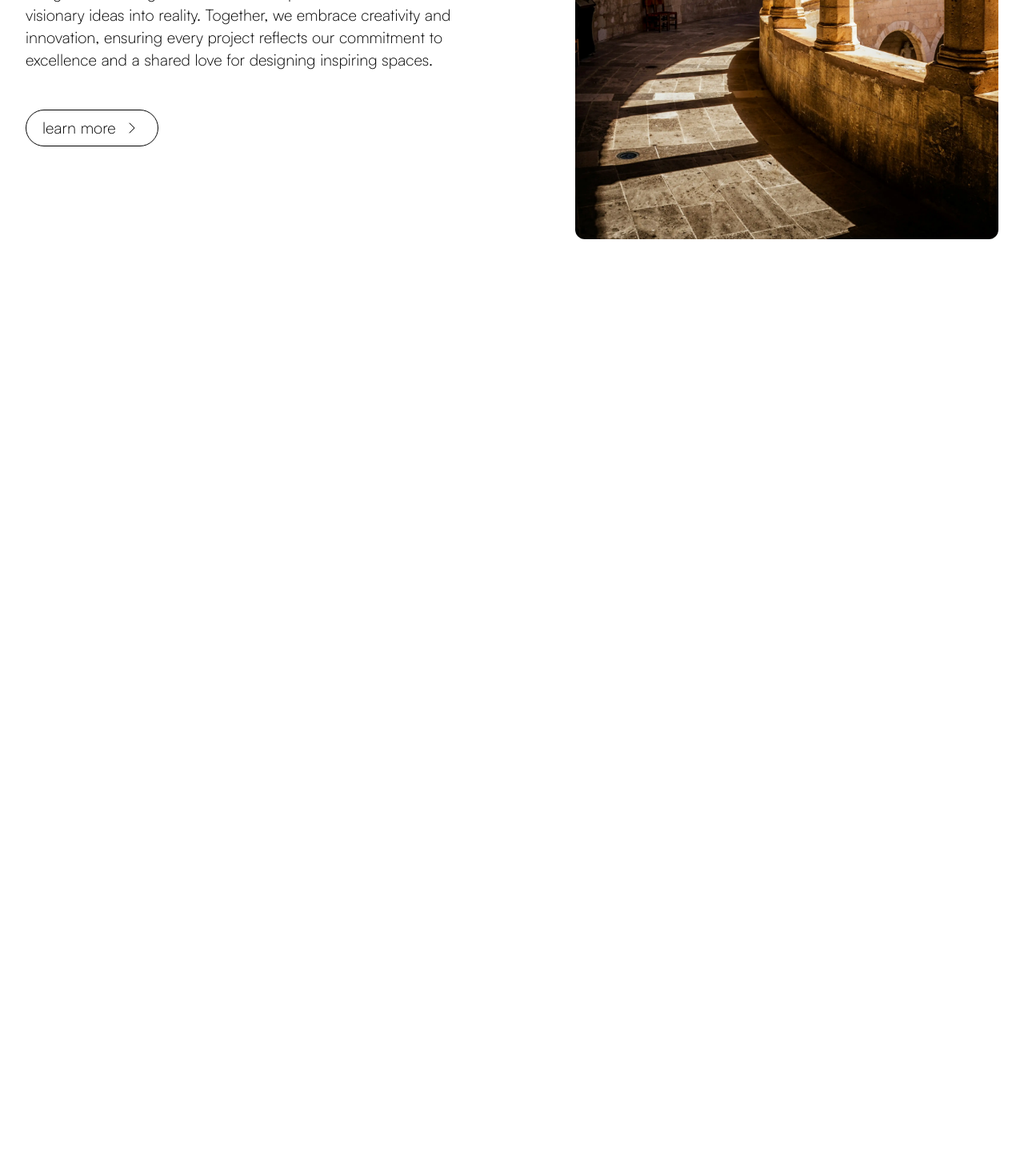
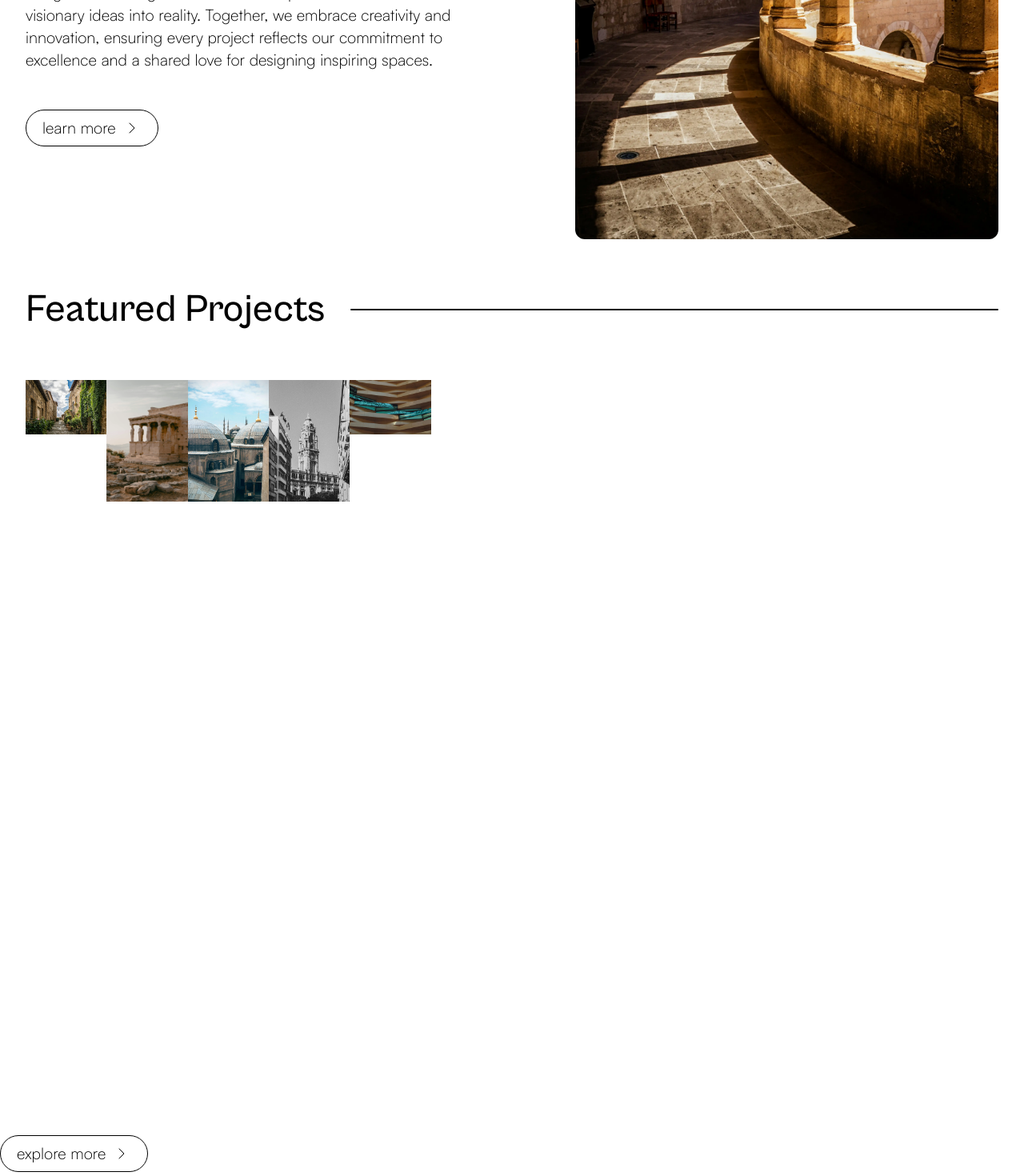
Before and after one commit to swayamsth/samplestudio, a React (Vite) app: page / in a window 1280 px wide. Shown: the part 1361-2831 px from the top of the page at 80% size. Before the commit the page ends 1692 px from the top, so only its background shows below. Built offline with nearby package versions, Linux system fonts and the light colour scheme.

Commit message:
working mapping on projects

```diff
--- a/src/App.jsx
+++ b/src/App.jsx
@@ -1,4 +1,5 @@
 import About from "./sections/About";
+import FeaturedProjects from "./sections/FeaturedProjects";
 import Hero from "./sections/Hero";
 
 export default function App() {
@@ -6,6 +7,7 @@ export default function App() {
     <div className="overflow-hidden">
       <Hero />
       <About />
+      <FeaturedProjects />
     </div>
   );
 }
--- a/src/constants/index.jsx
+++ b/src/constants/index.jsx
@@ -26,8 +26,6 @@ export const aboutUs = [
 
 export const projects = [
   {
-    works: [
-      {
     id: 1,
     title: "project 1",
     image: "/images/project1.webp",
@@ -52,7 +50,7 @@ export const projects = [
     title: "project 5",
     image: "/images/project5.webp",
   },
-    ],
+  {
     button: {
       title: "explore more",
       icon: "./icons/chevron-right.svg",
--- /dev/null
+++ b/src/sections/FeaturedProjects.jsx
@@ -0,0 +1,31 @@
+import React from "react";
+import { projects } from "../constants";
+import Button from "../components/Button";
+
+const FeaturedProjects = () => {
+  const projectItems = projects.slice(0, 5);
+  const exploreButton = projects[5]?.button;
+
+  return (
+    <section>
+      <div className="flex items-center gap-8 p-6 sm:p-7 lg:p-8">
+        <h1 className="font-cabinet text-3xl font-medium sm:text-4xl lg:text-5xl 2xl:text-6xl min-w-fit">
+          Featured Projects
+        </h1>
+        <div className="h-[2px] w-full bg-black rounded-full" />
+      </div>
+
+      <div className="p-8 grid grid-cols-12 grid-rows-6">
+        {projectItems.map(({ id, title, image }) => (
+          <div key={id}>
+            <img src={image} alt={title} />
+          </div>
+        ))}
+      </div>
+
+      {exploreButton && <Button button={exploreButton} />}
+    </section>
+  );
+};
+
+export default FeaturedProjects;
```
Lines whose indentation alone changed are shown as unchanged.
